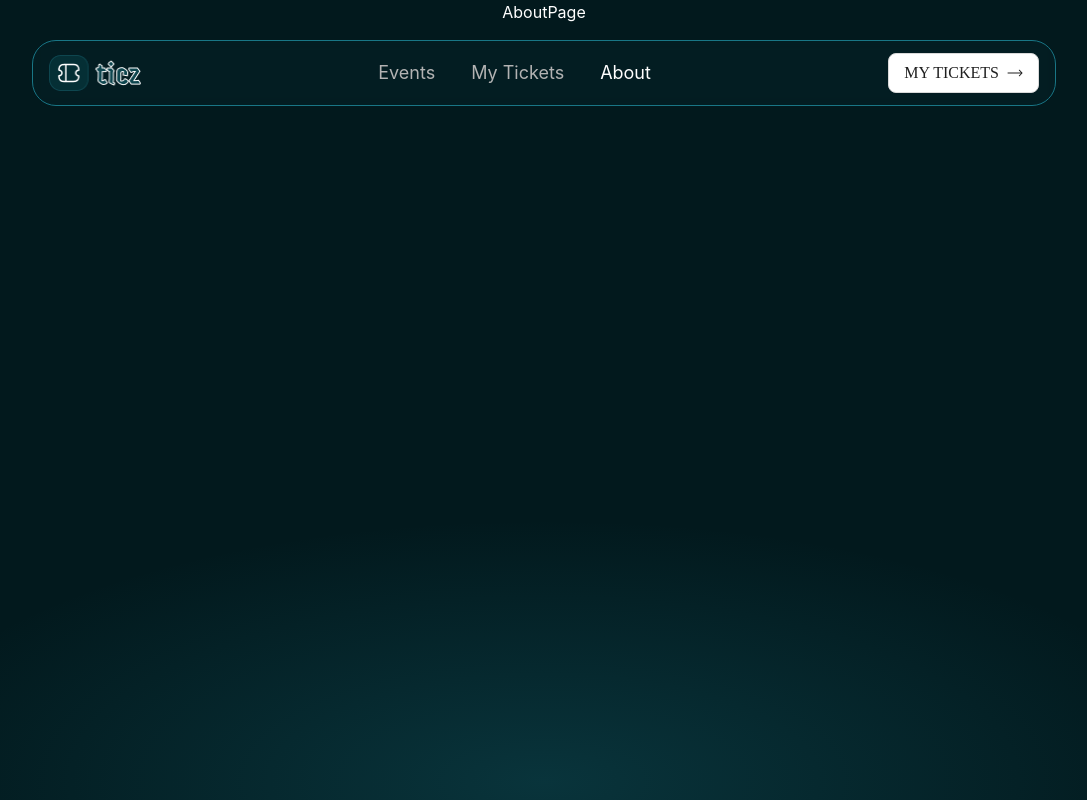
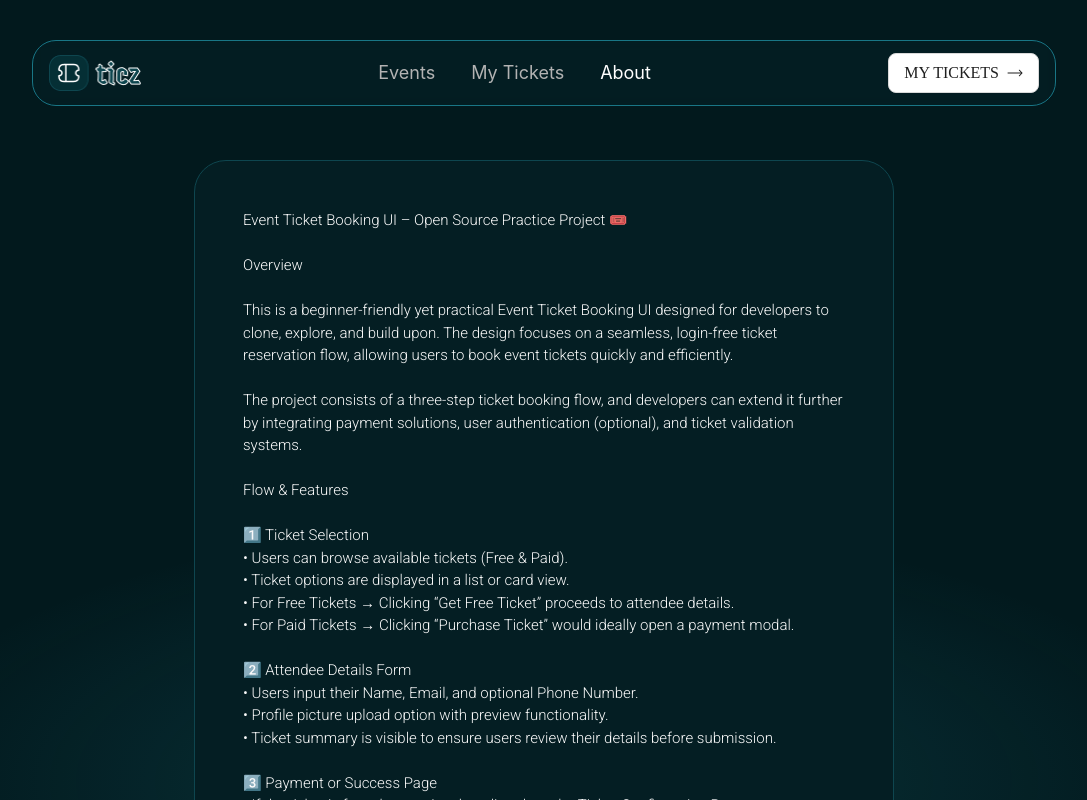
Before and after one commit to Mahmud1087/ticket-generator, a React (Vite) app: page /about in a window 1280 px wide. Shown: the top 800 px of the page, without its empty margins (96-1183 px from the left). Built offline with nearby package versions, Linux system fonts and the light colour scheme; a web font is replaced by a local one.

Commit message:
Feat: add about page

```diff
--- a/src/components/navbar/navbar.tsx
+++ b/src/components/navbar/navbar.tsx
@@ -3,6 +3,7 @@ import { ABOUT_PAGE, EVENTS_PAGE, TICKET_PAGE } from '../../config/routes';
 import Logo from '../common/logo';
 import { ArrowRightIcon } from '../icons';
 import { Button } from 'antd';
+import useNavigation from '../../hooks/use-navigate';
 
 const navList = [
   {
@@ -21,6 +22,7 @@ const navList = [
 
 const Navbar = () => {
   const { pathname } = useLocation();
+  const { navigate } = useNavigation();
 
   return (
     <div className='w-[inherit] [backdrop-filter:blur(4px)] rounded-3xl bg-gray-200/[0.4] border-teal border flex items-center justify-between py-3 px-4 text-lg text-darkgray fixed top-10 z-50'>
@@ -44,6 +46,9 @@ const Navbar = () => {
         type='default'
         size='large'
         className='flex gap-2 items-center justify-start text-base text-gray-100'
+        onClick={() => {
+          navigate(TICKET_PAGE);
+        }}
       >
         <p className='uppercase font-jeju'>My Tickets</p>
         <ArrowRightIcon className='text-base' />
--- a/src/containers/about.tsx
+++ b/src/containers/about.tsx
@@ -1,4 +1,85 @@
 const AboutPage = () => {
-  return <div>AboutPage</div>;
+  return (
+    <div className='relative top-40 w-[90vw] mx-auto p-6 flex flex-col gap-8 rounded-4xl bg-darkslategray-300 border border-darkslategray-100 md:p-12 md:w-[35rem] lg:w-[43.75rem] text-light-gray'>
+      <p className='font-roboto font-light text-[15px]'>
+        Event Ticket Booking UI – Open Source Practice Project 🎟️ <br />
+        <br />
+        Overview
+        <br /> <br />
+        This is a beginner-friendly yet practical Event Ticket Booking UI
+        designed for developers to clone, explore, and build upon. The design
+        focuses on a seamless, login-free ticket reservation flow, allowing
+        users to book event tickets quickly and efficiently.
+        <br />
+        <br /> The project consists of a three-step ticket booking flow, and
+        developers can extend it further by integrating payment solutions, user
+        authentication (optional), and ticket validation systems. <br />
+        <br />
+        Flow & Features <br />
+        <br />
+        1️⃣ Ticket Selection <br />• Users can browse available tickets (Free &
+        Paid). <br />• Ticket options are displayed in a list or card view.{' '}
+        <br />• For Free Tickets → Clicking “Get Free Ticket” proceeds to
+        attendee details. <br />• For Paid Tickets → Clicking “Purchase Ticket”
+        would ideally open a payment modal. <br />
+        <br />
+        2️⃣ Attendee Details Form <br />• Users input their Name, Email, and
+        optional Phone Number. <br />• Profile picture upload option with
+        preview functionality. <br />• Ticket summary is visible to ensure users
+        review their details before submission.
+        <br />
+        <br /> 3️⃣ Payment or Success Page <br />• If the ticket is free, the
+        user is taken directly to the Ticket Confirmation Page. <br />• If the
+        ticket is paid, developers can integrate Stripe, Paystack, or
+        Flutterwave to process payments before showing the confirmation page.{' '}
+        <br />• Upon successful booking, users should receive: <br />• A visual
+        ticket preview with a unique QR Code. <br />• An option to download the
+        ticket as PDF or save it to their device. <br />• An email confirmation
+        containing ticket details. How to Build This 🚀 This UI can be
+        implemented using: <br />
+        <br />
+        📌 Frontend (Next.js or React) <br />• Component Breakdown: <br />•
+        TicketCard.tsx → Displays ticket details <br />• AttendeeForm.tsx →
+        Captures user details <br />• PaymentModal.tsx → Handles payment
+        processing <br />• SuccessScreen.tsx → Shows the final ticket preview{' '}
+        <br />• State Management: React’s Context API, Zustand, or Redux (if
+        needed). <br />• File Handling: Users should be able to upload images
+        (profile picture for ticket) using Firebase Storage, Cloudinary, or
+        local preview with URL.createObjectURL(). <br />
+        <br />
+        📌 Backend (Optional) <br />• If persistence is required, a backend can
+        be built using: <br />• Node.js & Express or Firebase Functions <br />•
+        Database: MongoDB, PostgreSQL, or Firebase Firestore to store ticket
+        records <br />
+        <br />
+        📌 Payment Integration <br />• For paid events, developers should
+        integrate: <br />• Stripe Checkout (for international transactions){' '}
+        <br />• Paystack or Flutterwave (for African users) What You’ll Learn 🧑‍💻{' '}
+        <br />• File handling & validation (profile picture uploads). <br />•
+        Dynamic UI updates based on ticket selection. <br />• Persisting
+        bookings using local state or a backend.
+        <br />• Integrating payment gateways for ticket purchases. <br />•
+        Generating & validating QR Codes for event check-in (Advanced). <br />
+        <br />
+        Need Help? Reach Out! 💬
+      </p>
+      <p className='my-8 text-white font-roboto text-7xl text-center'>
+        💛 Enjoy
+      </p>
+
+      <div className='flex flex-col gap-4 mt-2.5 md:flex-row-reverse'>
+        <a
+          href='https://github.com/Mahmud1087/ticket-generator'
+          target='_blank'
+          className='block bg-primary-btn w-full border-none py-3 px-6 rounded-lg text-white text-base font-jeju disabled:bg-primary-btn/50 disabled:text-white hover:bg-primary-btn/50 text-center'
+        >
+          Github Code
+        </a>
+        <button className='block bg-transparent border border-primary-btn w-full py-3 px-6 rounded-lg text-primary-btn text-base font-jeju hover:bg-primary-btn/50'>
+          Design File
+        </button>
+      </div>
+    </div>
+  );
 };
 export default AboutPage;
```
